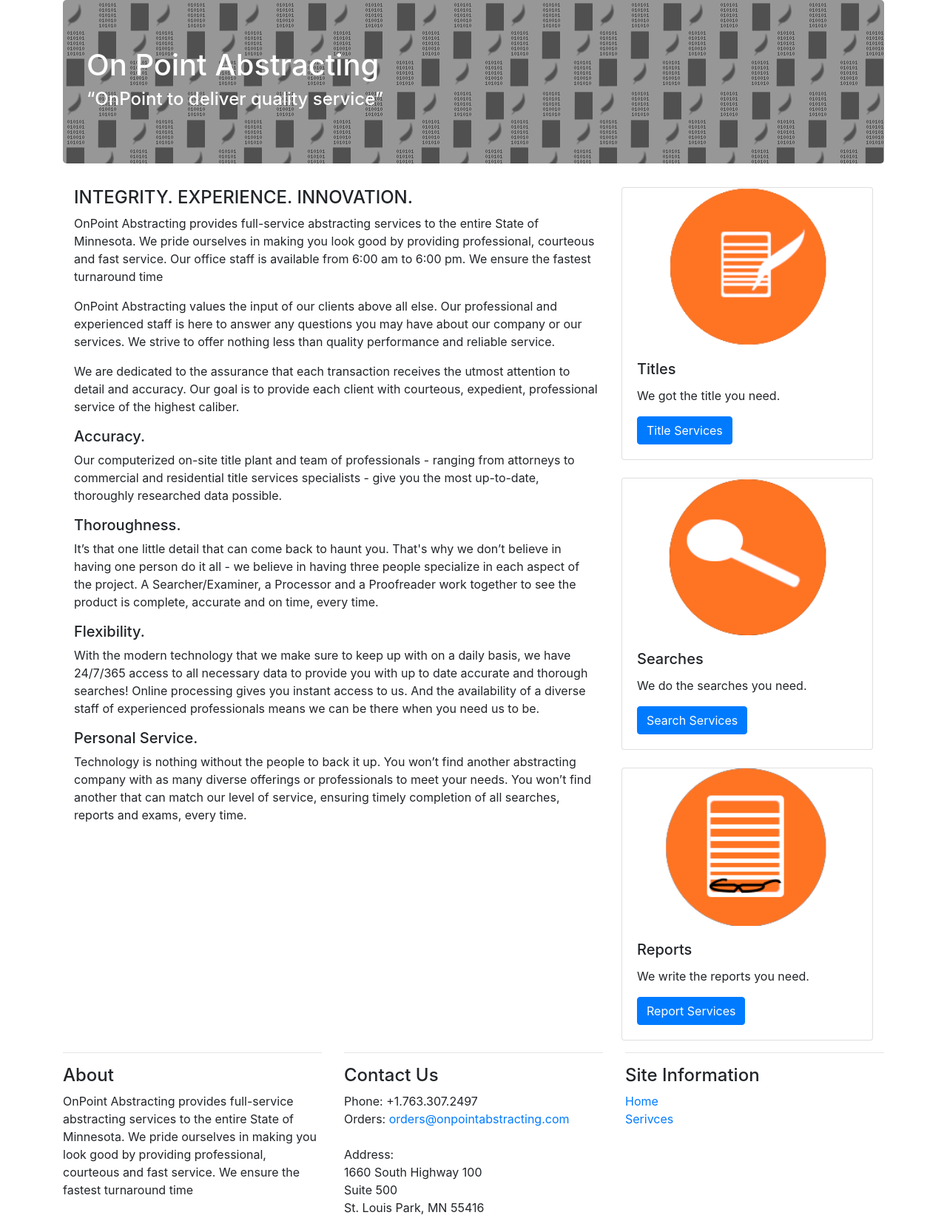
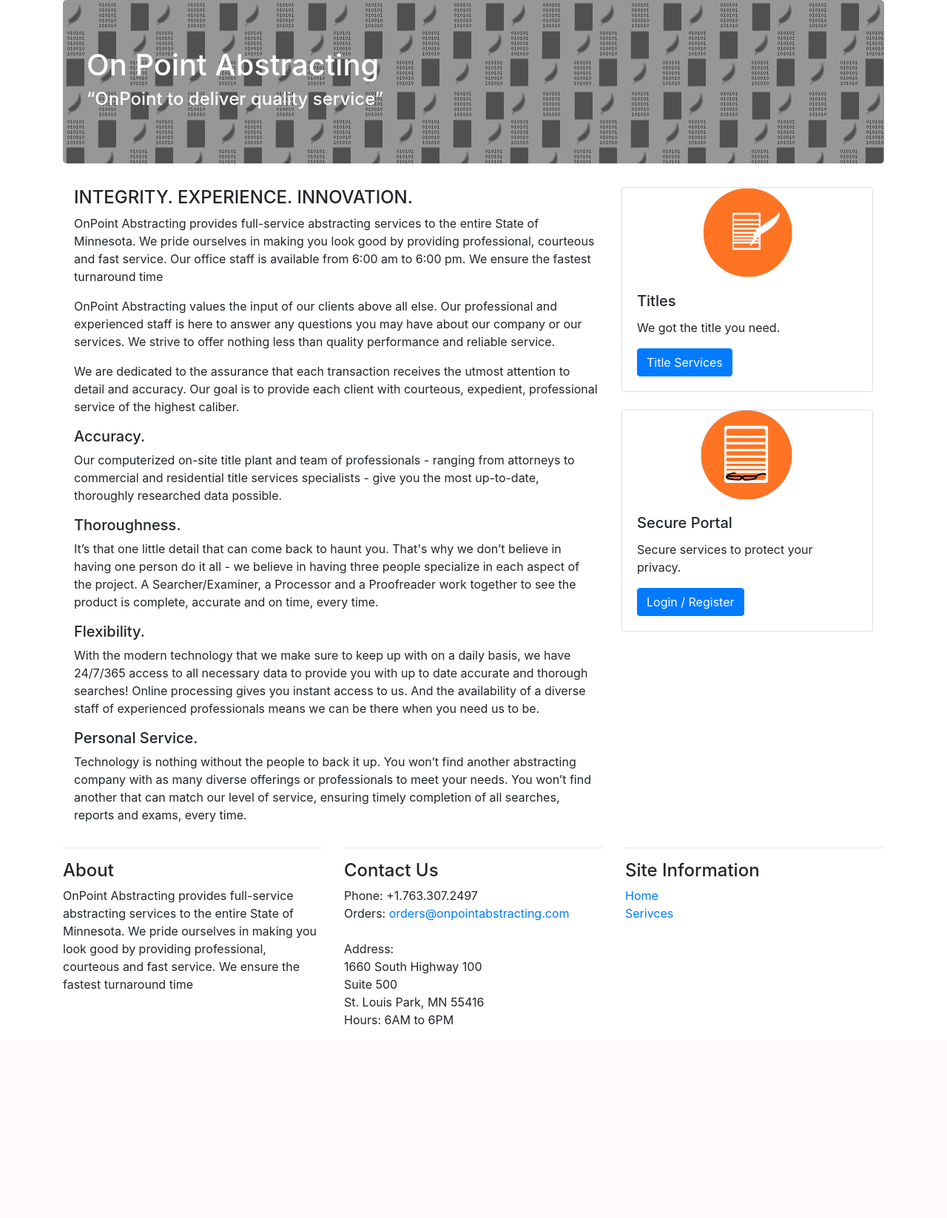
Before and after one commit to Angretlam/onPoint, a PHP site: page / in a window 1280 px wide. Shown: the part 66-1713 px from the top of the page at 74% size. After the commit the page ends 1451 px from the top, so only its background shows below. Run offline with PHP 8.4, Linux system fonts and the light colour scheme.

Commit message:
Making additional graphical changes. Updated layout.

```diff
--- a/index.php
+++ b/index.php
@@ -1,7 +1,7 @@
 <?php require('blocks/header.php'); ?>
 
     <div class="jumbotron" style="background-image: url('/blocks/Background_Tiles.png');">
-      <h1 class="display" style="color: white;">On Point Abstracting</h1>
+      <h1 class="display" style="color: white; ">On Point Abstracting</h1>
       <h4 style="color: white;">“OnPoint to deliver quality service”</h4>
     </div>
 
@@ -27,7 +27,7 @@
       </div>
       <div class="col-sm-4">
         <div class="card">
-          <img class="card-img-top" src="/blocks/Title.png" alt="Card image cap">
+          <img class="card-img-top"  style="width: 12rem; margin-left: auto; margin-right: auto;" src="/blocks/Title.png" alt="Card image cap">
           <div class="card-body">
             <h5 class="card-title">Titles</h5>
             <p class="card-text">We got the title you need.</p>
@@ -36,20 +36,11 @@
         </div>
         <br />
         <div class="card">
-          <img class="card-img-top" src="/blocks/Search.png" alt="Card image cap">
+          <img class="card-img-top" style="width: 12rem; margin-left: auto; margin-right: auto;" src="/blocks/Report.png" alt="Card image cap">
           <div class="card-body">
-            <h5 class="card-title">Searches</h5>
-            <p class="card-text">We do the searches you need.</p>
-            <a href="/services.php" class="btn btn-primary">Search Services</a>
-          </div>
-        </div>
-        <br />
-        <div class="card">
-          <img class="card-img-top" src="/blocks/Report.png" alt="Card image cap">
-          <div class="card-body">
-            <h5 class="card-title">Reports</h5>
-            <p class="card-text">We write the reports you need.</p>
-            <a href="/services.php" class="btn btn-primary">Report Services</a>
+            <h5 class="card-title">Secure Portal</h5>
+            <p class="card-text">Secure services to protect your privacy.</p>
+            <a href="/services.php" class="btn btn-primary">Login / Register</a>
           </div>
         </div>
       </div>
--- a/services.php
+++ b/services.php
@@ -1,8 +1,8 @@
 <?php require('blocks/header.php'); ?>
 
-  <div class="jumbotron">
-    <h1 class="display-4">Services</h1>
-    <p class="lead">We offer great services at competitive prices.</p>
+  <div class="jumbotron" style="background-image: url('/blocks/Background_Tiles.png');">
+    <h1 class="display" style="color: white;">Services</h1>
+    <h4 style="color: white;">We offer great services at competitive prices.</h4>
   </div>
 
   <div class="container">
```
